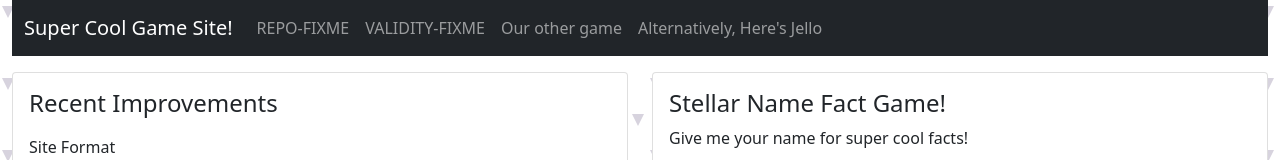
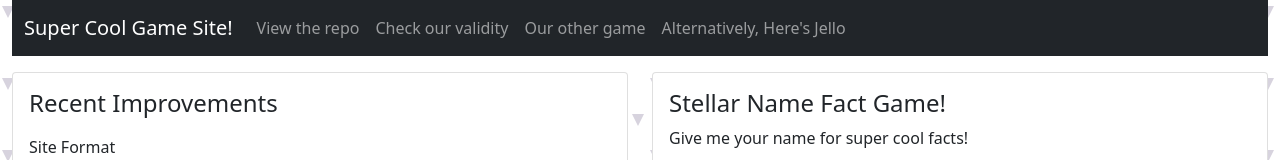
Before and after one commit to CDman814/vigilant-octo-parakeet, a plain HTML site: page index.html in a window 1280 px wide. Shown: the top 160 px of the page. Drawn offline with nearby package versions, Linux system fonts and the light colour scheme; files that its build step writes are made by us from their sources; files whose address does not match are found by name.

Commit message:
Update index.html

```diff
--- a/index.html
+++ b/index.html
@@ -22,10 +22,10 @@
       <div class="collapse navbar-collapse" id="collapsibleNavbar">
         <ul class="navbar-nav">
           <li class="nav-item">
-            <a class="nav-link" href="https://www.jellotime.com" target="_blank">REPO-FIXME</a>
+            <a class="nav-link" href="https://github.com/CDman814/vigilant-octo-parakeet" target="_blank">View the repo</a>
           </li>
           <li class="nav-item">
-            <a class="nav-link" href="https://www.jellotime.com" target="_blank">VALIDITY-FIXME</a>
+            <a class="nav-link" href="https://validator.w3.org/nu/?doc=https%3A%2F%2Fcdman814.github.io%2Fvigilant-octo-parakeet%2F" target="_blank">Check our validity</a>
           </li>
           <li class="nav-item">
             <a class="nav-link" href="https://cdman814.github.io/fuzzy-computing-machine/">Our other game</a>
@@ -51,7 +51,7 @@
                 <li> Removed extraneous footer and third card</li>
                 <li> Updated to new background</li>
               </ul>
-            </p>
+
             <h6 class="card-subtitle" style=margin-top:20px>Name Game</h6>
 
             <p class="card-text" style=margin-top:-12px>
@@ -60,7 +60,7 @@
                 <li> Changed button to better match the website's format</li>
                 <li> Added a margin between the entry box and the button</li>
               </ul>
-            </p>
+
 
             <h6 class="card-subtitle" style=margin-top:20px>Doge Game</h6>
 
@@ -68,7 +68,7 @@
               <ul>
                 <li> Added a link to return here</li>
               </ul>
-            </p>
+
 
           </div>
         </div>
```
